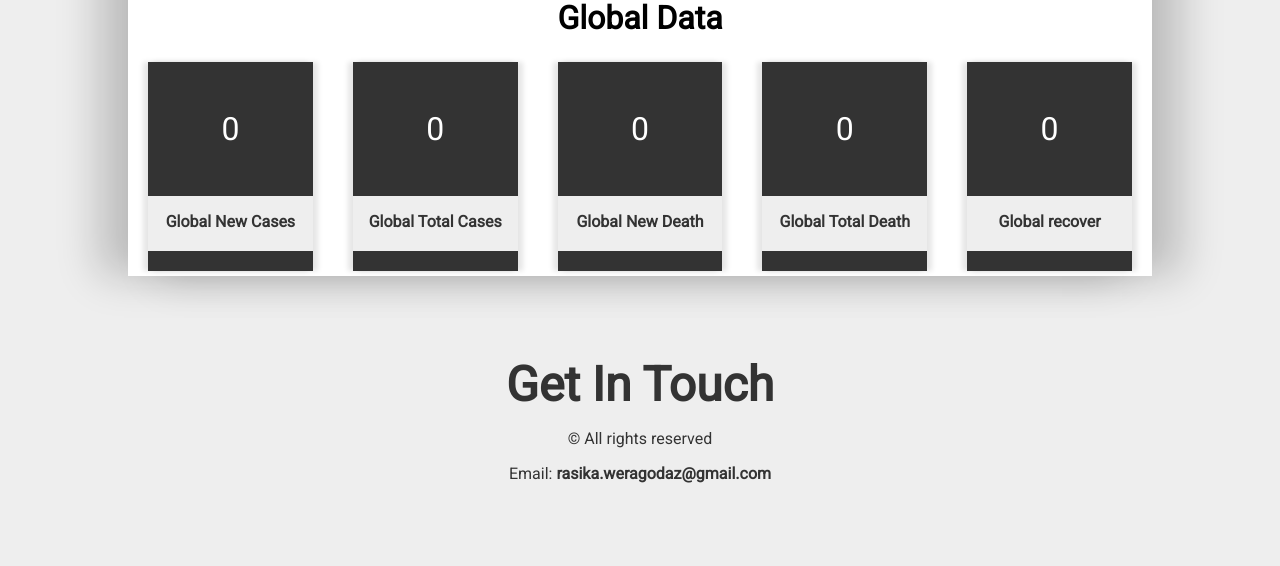
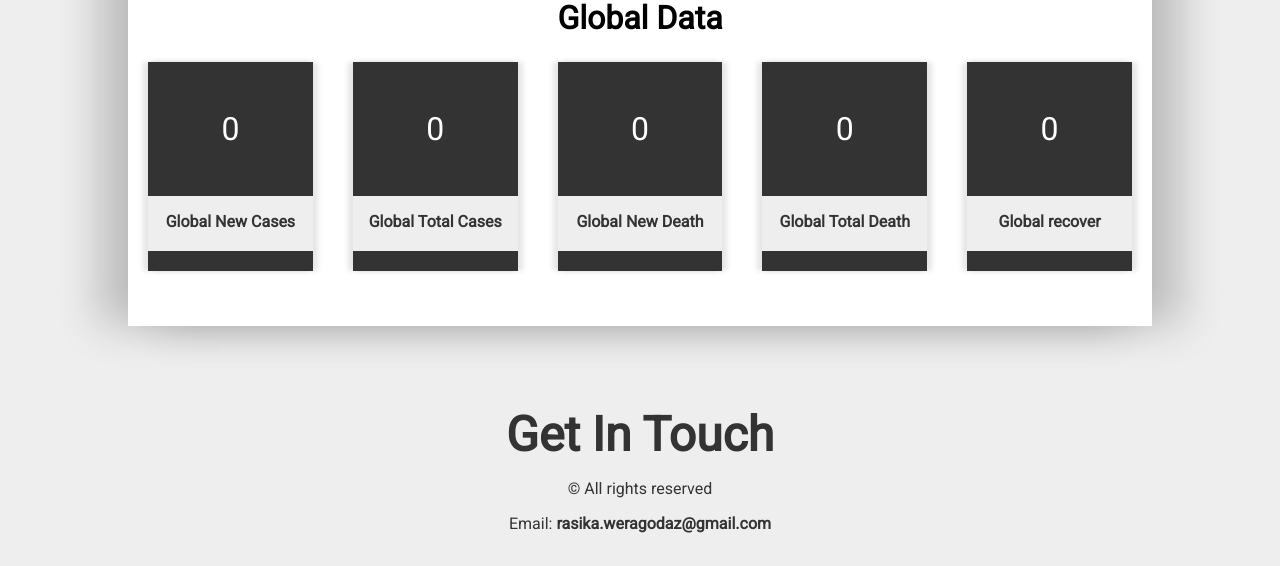
Before and after one commit to Rasika666/COVID19, a PHP site: page /index.html in a window 1280 px wide. Shown: the part 700-1266 px from the top of the page. Before the commit the page ends 1183 px from the top, so only its background shows below. Run offline with PHP 8.4, Linux system fonts and the light colour scheme.

Commit message:
copy right

```diff
--- a/css/style.css
+++ b/css/style.css
@@ -47,6 +47,7 @@ main{
 
 .globle-data{
     margin-top: 80px;
+    padding-bottom: 50px;
 }
 
 .box{
```
